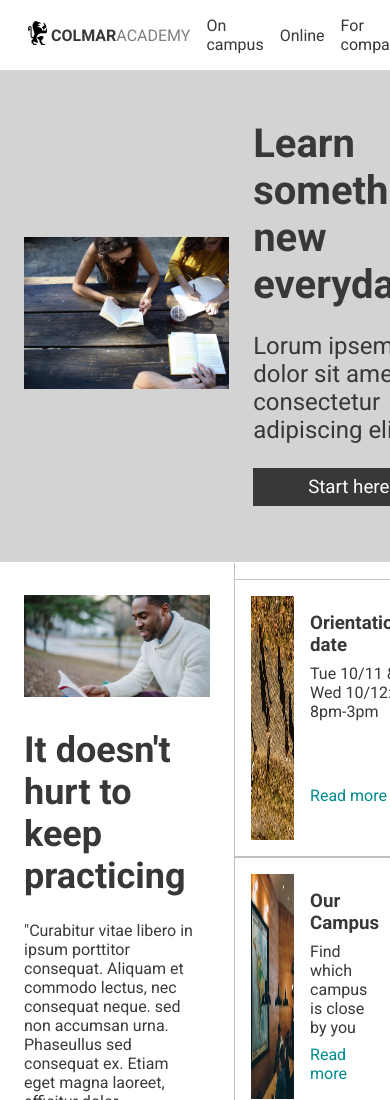
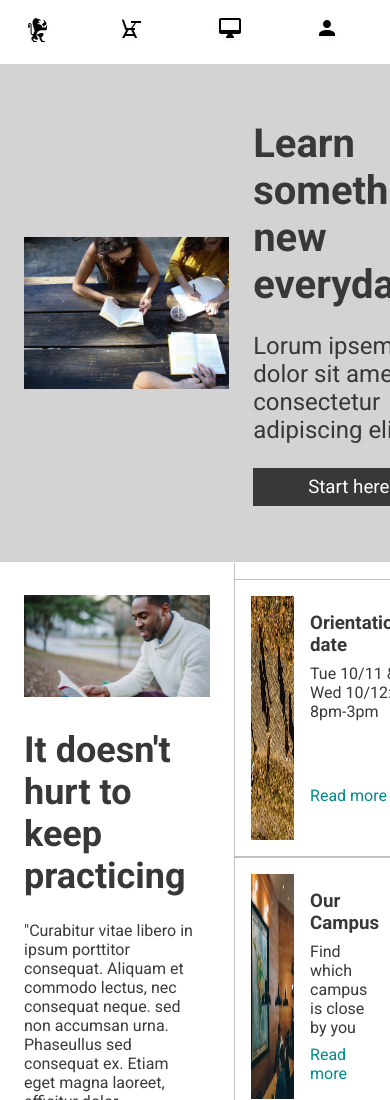
Before and after one commit to CharlieH94/ColmarAcademy, a plain HTML site: page index.html in a window 390 px wide. Shown: the top 1100 px of the page. Drawn offline with Linux system fonts and the light colour scheme.

Commit message:
Navbar mobile responsiveness

```diff
--- a/index.html
+++ b/index.html
@@ -18,10 +18,18 @@
                     <h1><span class="colmar">COLMAR</span><span class="academy">ACADEMY</span></h1>
                 </div>
                 <ul>
-                    <li><a href="#">On campus</a></li>
-                    <li><a href="#">Online</a></li>
-                    <li><a href="#">For companies</a></li>
-                    <li><a href="#">Sign in</a></li>
+                    <li>
+                        <a href="#" class="desktop-option">On campus</a>
+                        <img class="mobile-icon" src="resources/images/ic-on-campus.svg"/>
+                    </li>
+                    <li>
+                        <a href="#" class="desktop-option">Online for companies</a>
+                        <img class="mobile-icon" src="resources/images/ic-online.svg"/>
+                    </li>
+                    <li>
+                        <a href="#" class="desktop-option">Sign in</a>
+                        <img class="mobile-icon" src="resources/images/ic-login.svg"/>
+                    </li>
                 </ul>
             </nav>
         </header>
--- a/resources/css/style.css
+++ b/resources/css/style.css
@@ -72,6 +72,10 @@ nav li {
     list-style: none;
     justify-content: space-between;
     padding: 0 0 0 1rem;
+}
+
+.mobile-icon {
+    display: none;
 }
 
 nav a {
@@ -305,3 +309,29 @@ footer li {
     list-style: none;
     padding: 0.5rem;
 }
+
+
+/* Small Screen Responsiveness */
+
+@media only screen and (max-width: 541px) {
+    h1 {
+        display: none;
+    }
+
+    nav ul {
+        width: 85%;
+        justify-content: space-around;
+    }
+    .desktop-option {
+        display: none;
+    }
+
+    .mobile-icon {
+        display: inline-flex;
+        justify-content: space-between;
+    }
+}
+
+@media only screen and (max-width: 470px) {
+
+}
```
